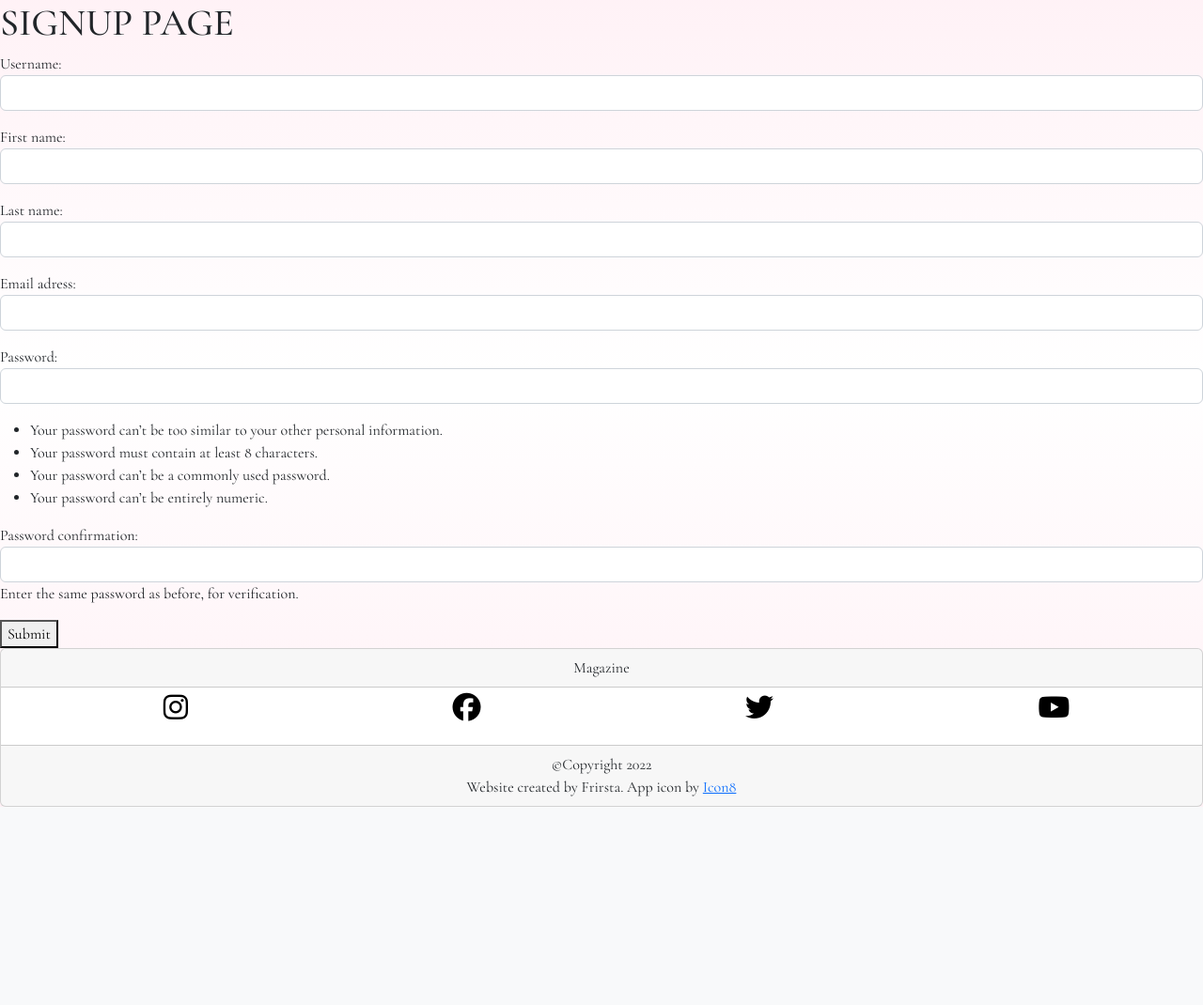
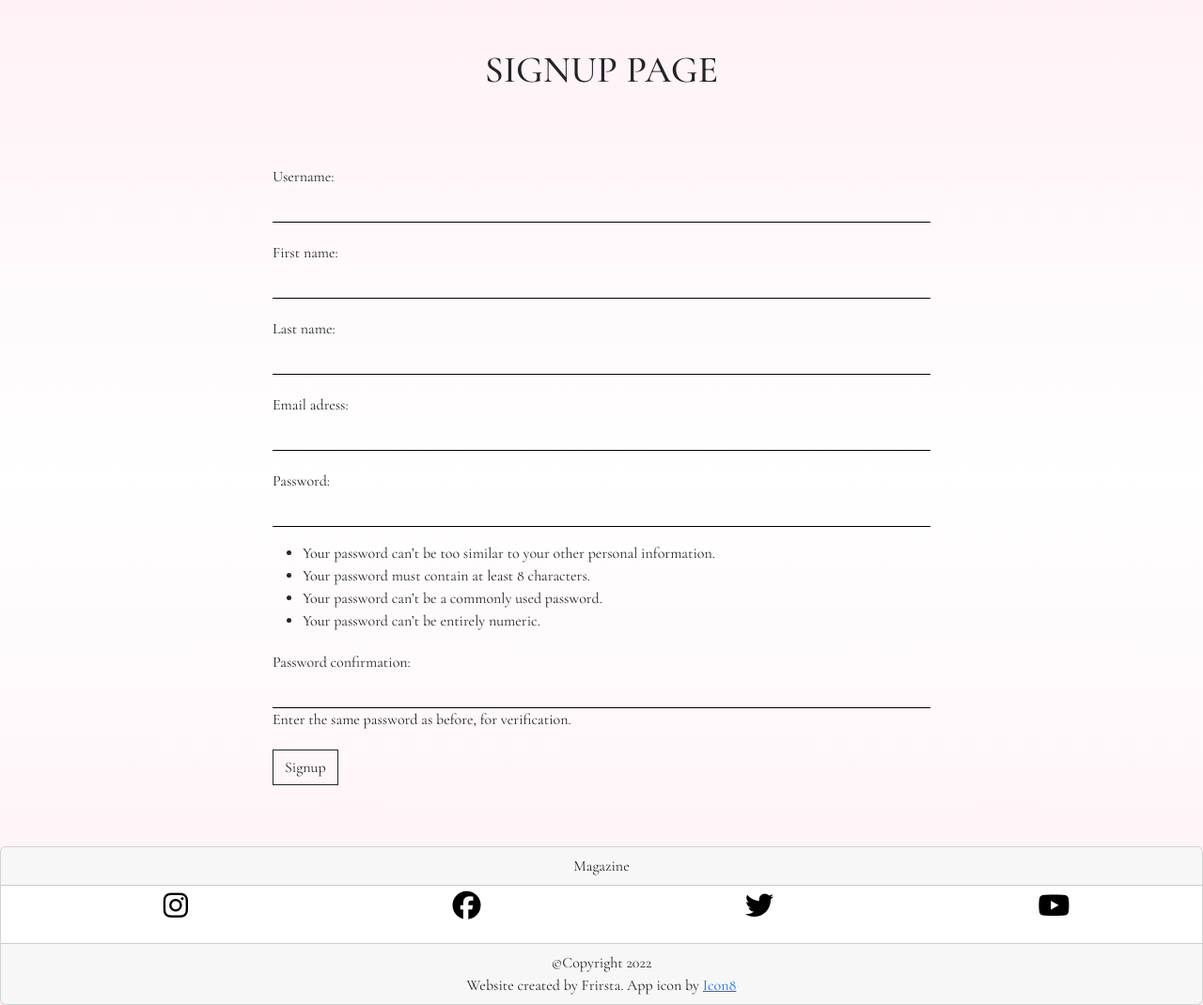
Before and after one commit to frirsta/magazine-blog, a Django app: page /signup/ in a window 1280 px wide. Shown: the part 56-1126 px from the top of the page at 94% size. Before the commit the page ends 915 px from the top, so only its background shows below. Run offline with Django 3.2, Linux system fonts and the light colour scheme; parts of the project's set-up code (start-up, migrations or seed data) failed here and were passed over; some libraries are stand-ins or nearby versions.

Commit message:
Add signup page to navbar in base.html. Add css tosignup.html

```diff
--- a/static/CSS/style.css
+++ b/static/CSS/style.css
@@ -10,6 +10,18 @@ body {
     background: -webkit-linear-gradient(top, #FFF0F5 0%, #FFFFFF 50%, #FFF0F5 100%);
     background: linear-gradient(to bottom, #FFF0F5 0%, #FFFFFF 50%, #FFF0F5 100%);
 }
+
+h1 {
+    text-align: center;
+    margin-top: 50px;
+}
+
+/* buttons */
+.btn {
+    border-radius: 0px;
+    margin-bottom: 15px;
+}
+
 
 /* logo & hero */
 .logo {
@@ -71,3 +83,36 @@ body {
 .title-description-container {}
 
 .post-title {}
+
+/* signup form */
+.form-container {
+    display: flex;
+    flex-direction: column;
+    justify-content: center;
+    align-items: center;
+}
+
+.signup-form {
+    width: 700px;
+    margin: 50px;
+}
+
+.form-group {
+    margin: 20px auto;
+}
+
+input {
+    background-color: unset;
+}
+
+.input-area {
+    border-radius: 0px;
+    border: transparent;
+    border-bottom: 1px solid #000;
+}
+
+.form-control {
+    background-color: transparent;
+}
+
+.invalid-feedback {}
--- a/templates/base.html
+++ b/templates/base.html
@@ -31,7 +31,7 @@
                 <a class="nav-link" href="#">Login</a>
               </li>
               <li class="nav-item">
-                <a class="nav-link" href="#">Signup</a>
+                <a class="nav-link" href="{% url 'magazine:signup' %}">Signup</a>
 
               </li>
             </ul>
--- a/templates/users/signup.html
+++ b/templates/users/signup.html
@@ -2,11 +2,12 @@
 {% block content %}
 
 <h1>SIGNUP PAGE</h1>
+<div class="form-container">
 <form class="signup-form" method="POST">
     {% csrf_token %}
     <div class="form-group">
         {{ form.username.label_tag }}
-        <input type="text" class="form-control {% if form.username.errors %}is_invalid{% endif %}" id="signup_username"
+        <input type="text" class="form-control input-area {% if form.username.errors %}is_invalid{% endif %}" id="signup_username"
             name="signup_username" value="{{ form.username.value|default:'' }}">
         <p>{{ form.username.help_text }}</p>
         {% if form.username.errors %}
@@ -15,7 +16,7 @@
     </div>
     <div class="form-group">
         {{ form.first_name.label_tag }}
-        <input type="text" class="form-control {% if form.first_name.errors %}is_invalid{% endif %}"
+        <input type="text" class="form-control input-area {% if form.first_name.errors %}is_invalid{% endif %}"
             id="signup_first_name" name="signup_first_name" value="{{ form.first_name.value|default:'' }}">
         <p>{{ form.first_name.help_text }}</p>
         {% if form.first_name.errors %}
@@ -24,7 +25,7 @@
     </div>
     <div class="form-group">
         {{ form.last_name.label_tag }}
-        <input type="text" class="form-control {% if form.last_name.errors %}is_invalid{% endif %}"
+        <input type="text" class="form-control input-area {% if form.last_name.errors %}is_invalid{% endif %}"
             id="signup_last_name" name="signup_last_name" value="{{ form.last_name.value|default:'' }}">
         <p>{{ form.last_name.help_text }}</p>
         {% if form.last_name.errors %}
@@ -33,7 +34,7 @@
     </div>
     <div class="form-group">
         {{ form.email.label_tag }}
-        <input type="email" class="form-control {% if form.email.errors %}is_invalid{% endif %}" id="signup_email"
+        <input type="email" class="form-control input-area {% if form.email.errors %}is_invalid{% endif %}" id="signup_email"
             name="signup_email" value="{{ form.email.value|default:'' }}">
         <p>{{ form.email.help_text }}</p>
         {% if form.email.errors %}
@@ -42,7 +43,7 @@
     </div>
     <div class="form-group">
         {{ form.password1.label_tag }}
-        <input type="password" class="form-control {% if form.password1.errors %}is_invalid{% endif %}"
+        <input type="password" class="form-control input-area {% if form.password1.errors %}is_invalid{% endif %}"
             id="signup_password1" name="signup_password1" value="{{ form.password1.value|default:'' }}">
         <p>{{ form.password1.help_text }}</p>
         {% if form.password1.errors %}
@@ -52,13 +53,14 @@
     </div>
     <div class="form-group">
         {{ form.password2.label_tag }}
-        <input type="password" class="form-control {% if form.password2.errors %}is_invalid{% endif %}"
+        <input type="password" class="form-control input-area {% if form.password2.errors %}is_invalid{% endif %}"
             id="signup_password2" name="signup_password2" value="{{ form.password2.value|default:'' }}">
         <p>{{ form.password2.help_text }}</p>
         {% if form.password2.errors %}
         <div class="invalid-feedback">{{ form.password2.errors }}</div>
         {% endif %}
     </div>
-    <button type="submit">Submit</button>
+    <button type="submit" class="btn btn-outline-dark">Signup</button>
 </form>
+</div>
 {% endblock content %}
```
